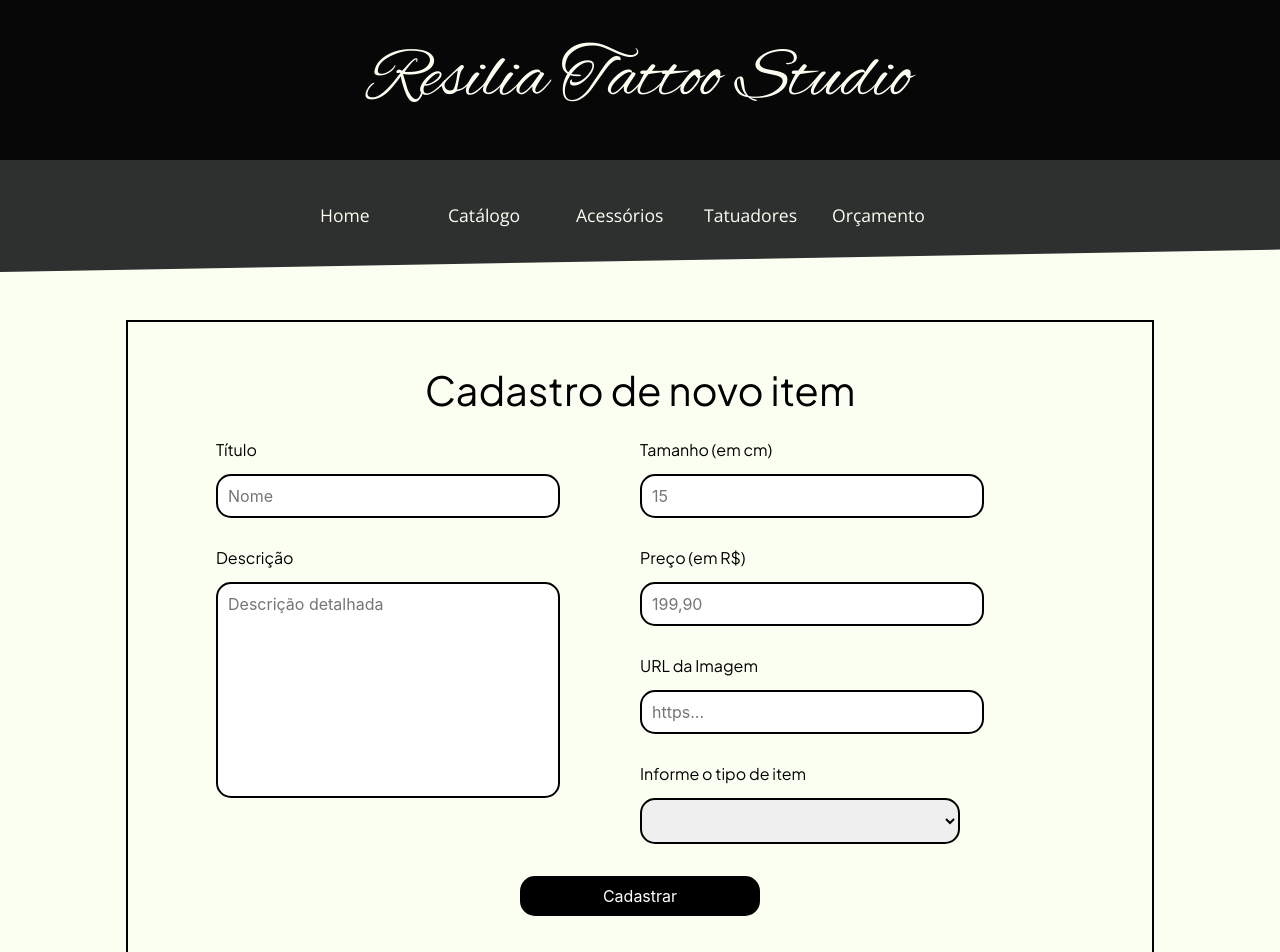
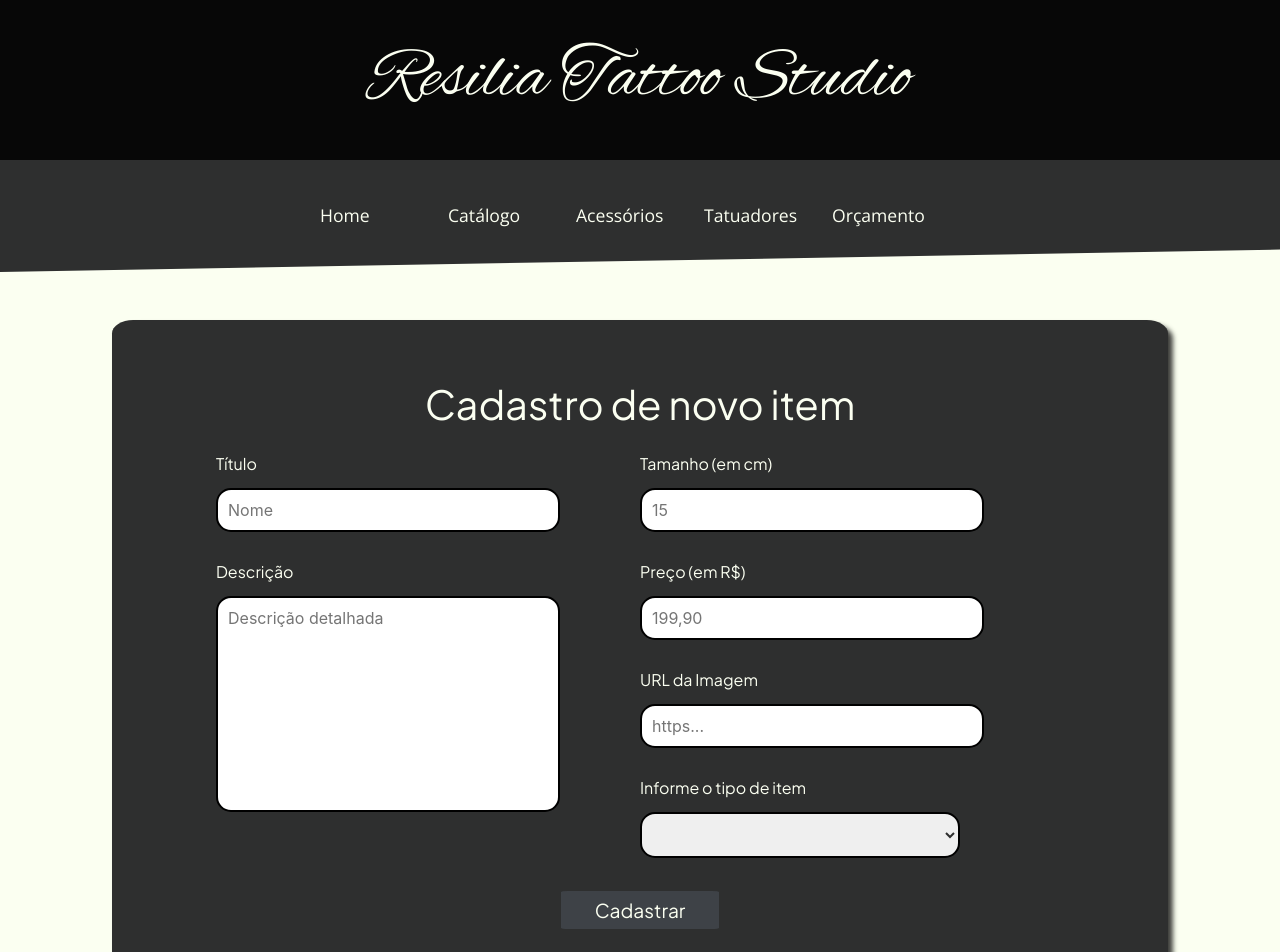
Before and after one commit to anthonythom/M5-Resilia-API, a React (Vite) app in the folder M5-final/: page /cadastro in a window 1280 px wide. Shown: the top 952 px of the page. Built offline with nearby package versions, Linux system fonts and the light colour scheme.

Commit message:
layout cadastro

```diff
--- a/M5-final/src/Components/NovoItem/novoItem.css
+++ b/M5-final/src/Components/NovoItem/novoItem.css
@@ -6,12 +6,16 @@
 
 .cadastroContainer {
   margin-top: 3rem;
-  height: 50rem;
+  height: 40rem;
   width: 80%;
-  border: 2px solid #000;
   display: flex;
   align-items: center;
   flex-direction: column;
+  border-radius: 2%;
+  box-shadow: .3rem .3rem .3rem rgba(0, 0, 0, 0.76);
+  padding: 1rem;
+  background-color: #2e2f2f;
+  color: #FBFFF1;
 }
 
 .tituloCadastro {
@@ -48,6 +52,7 @@
   width: 20rem;
   padding: 10px;
   border: 2px solid #000;
+  color: #2e2f2f;
 }
 
 .inputDesc {
@@ -57,10 +62,27 @@
 
 .btn {
   height: 2.5rem;
-  width: 15rem;
-  border-radius: 15px;
-  background-color: #000;
-  color: #fff;
+  width: 10rem;
   align-self: center;
   cursor: pointer;
+  display: flex;
+  font-size: larger;
+  background-color: #3E4247;
+  border: .1rem solid #2e2f2f;
+  border-radius: 5%;
+  color:#FBFFF1 ;
+  text-decoration: none;
+  text-align: center;
+  font-family: 'Plus Jakarta Sans', sans-serif;
+  justify-content: center;
+  align-items: center;
 }
+
+.btn:hover{
+  background-color: #FBFFF1;
+  color: #2e2f2f;
+  font-size: larger;
+  font-weight: bolder;
+  transition-duration: 1s;
+  box-shadow: .1rem .1rem .9rem rgba(0, 0, 0, 0.76);
+}
```
